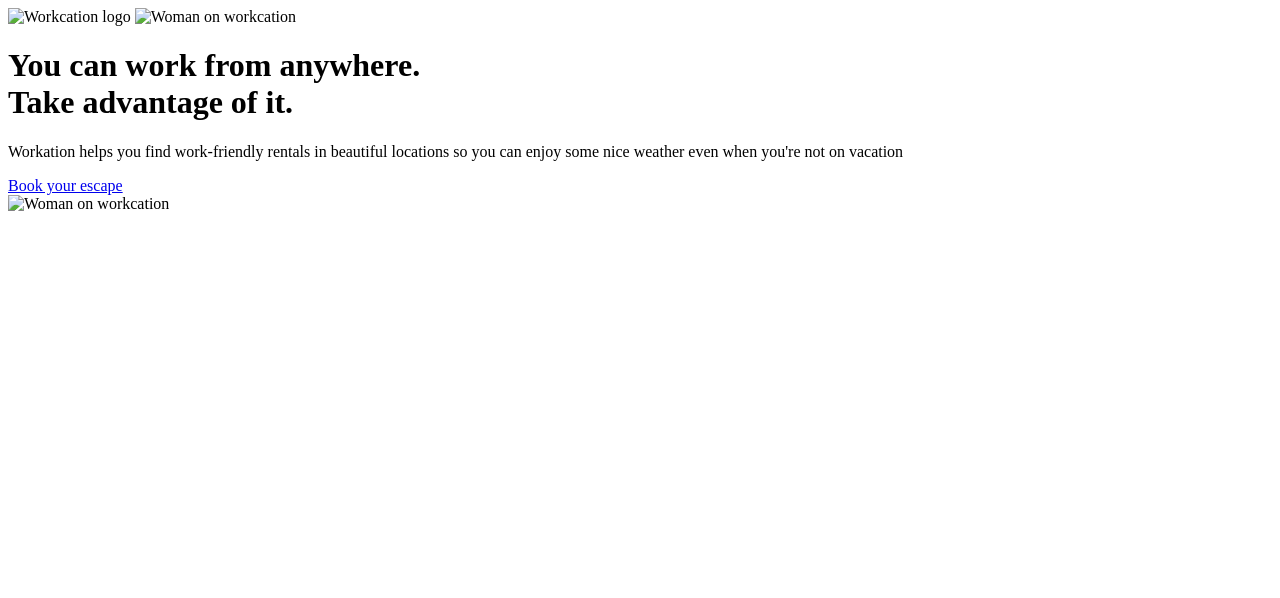
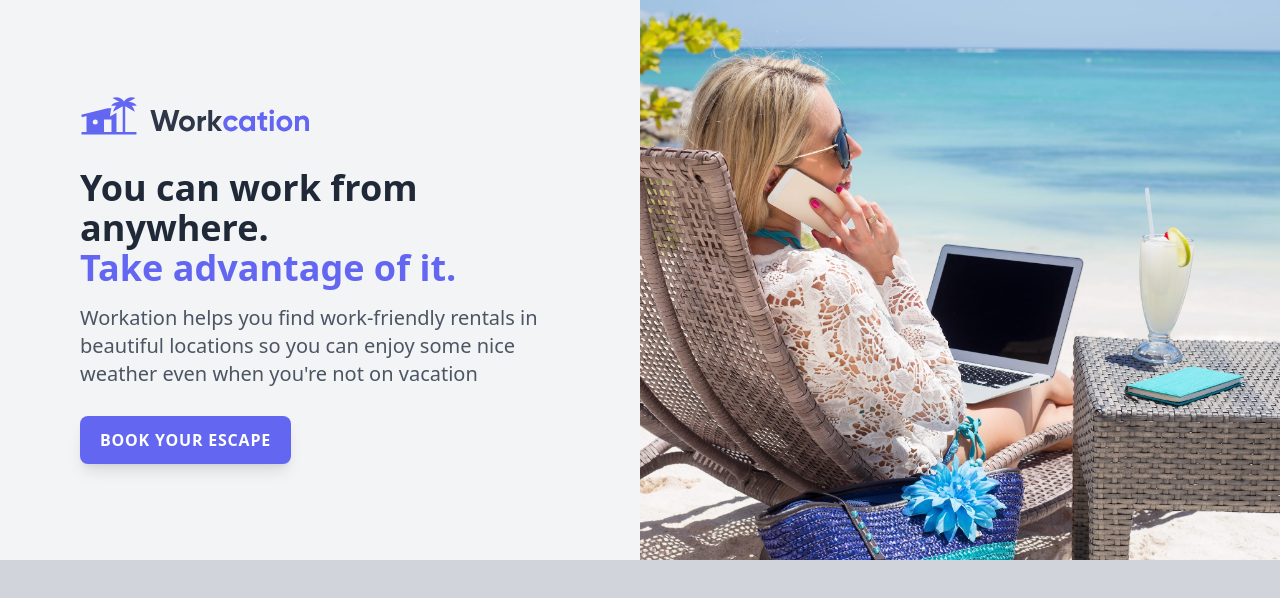
Before and after one commit to riyoneri/workcation-website, a plain HTML site: page index.html in a window 1280 px wide. Drawn offline with Linux system fonts and the light colour scheme; the site is published under a folder, as on GitHub Pages, so addresses that start at the root find nothing.

Commit message:
change title for index page

```diff
--- a/index.html
+++ b/index.html
@@ -5,17 +5,17 @@
     <meta charset="UTF-8">
     <meta http-equiv="X-UA-Compatible" content="IE=edge">
     <meta name="viewport" content="width=device-width, initial-scale=1.0">
-    <title>Tailwind starter</title>
-    <link rel="stylesheet" href="/build/tailwind.css">
+    <title>Workcation</title>
+    <link rel="stylesheet" href="build/tailwind.css">
 </head>
 
 <body class="bg-gray-300">
     <div class="grid bg-gray-100 grid-cols-1 lg:grid-cols-2 2xl:grid-cols-3">
         <div class="xl:max-w-xl mx-auto 2xl:col-span-1">
             <div class="py-12 px-8 max-w-md mx-auto sm:max-w-xl lg:max-w-full lg:px-12 lg:py-24">
-                <img class="h-10" src="/img/logo.svg" alt="Workcation logo">
+                <img class="h-10" src="img/logo.svg" alt="Workcation logo">
                 <img class="mt-6 rounded-lg shadow-xl block lg:hidden sm:mt-8 sm:h-64 sm:w-full sm:object-cover sm: object-center"
-                    src="/img/beach-work.jpg" alt="Woman on workcation">
+                    src="img/beach-work.jpg" alt="Woman on workcation">
                 <h1 class="mt-6 text-2xl font-bold text-gray-800 sm:mt-8 sm:text-4xl lg:text-4xl">You can work from
                     anywhere.
                     <br class="hidden md:inline">
@@ -34,7 +34,7 @@
                 </div>
         </div>
         <div class="hidden relative lg:inline 2xl:col-span-2">
-            <img class="absolute inset-0 h-full w-full object-cover object-center" src="/img/beach-work.jpg"
+            <img class="absolute inset-0 h-full w-full object-cover object-center" src="img/beach-work.jpg"
                 alt="Woman on workcation">
         </div>
     </div>
```
